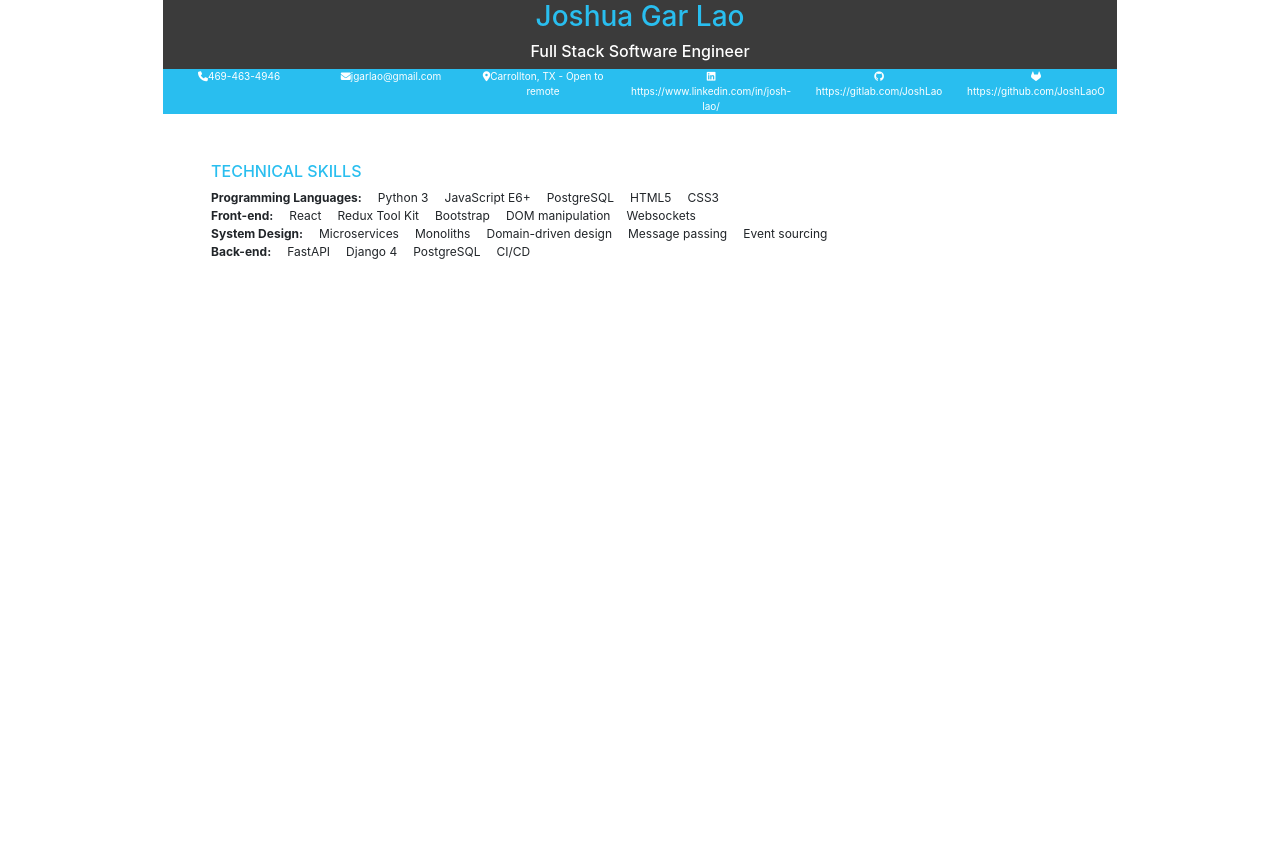
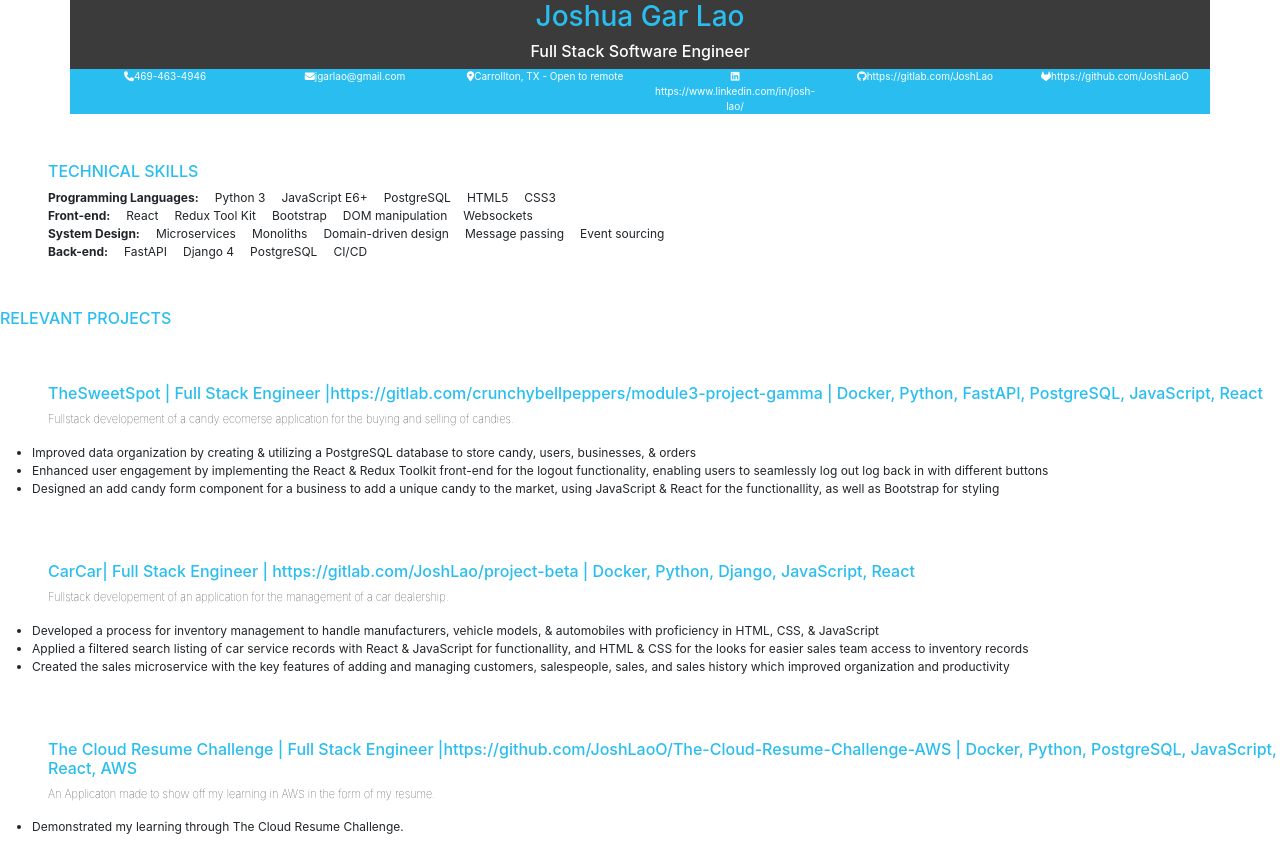
Before and after one commit to JoshLaoO/The-Cloud-Resume-Challenge-AWS, a React (Create React App) app in the folder resume/: page / in a window 1280 px wide. Before the commit the page ends 800 px from the top, so only its background shows below. Built offline with nearby package versions, Linux system fonts and the light colour scheme.

Commit message:
Added my projects section

```diff
--- a/resume/src/App.css
+++ b/resume/src/App.css
@@ -18,7 +18,7 @@ a:link, a:visited, a:hover, a:active{
 #header{
   background-color: rgb(59, 59, 59);
 }
-#name{
+.name{
   color: rgb(41, 190, 239)
 }
 #job-title{
@@ -27,3 +27,10 @@ a:link, a:visited, a:hover, a:active{
 #tech{
   font-size: 12px;
 }
+.caption{
+  font-weight:lighter;
+  font-size: 11px;
+}
+li{
+  font-size: 12px;
+}
--- a/resume/src/App.js
+++ b/resume/src/App.js
@@ -1,11 +1,13 @@
 import './App.css';
 import Header from './Header';
 import TechnicalSkills from './TechnicalSkills';
+import RelevantProjects from './RelevantProjects';
 function App() {
   return (
     <div className="">
       <Header />
       <TechnicalSkills/>
+      <RelevantProjects/>
     </div>
   );
 }
--- a/resume/src/Header.js
+++ b/resume/src/Header.js
@@ -10,7 +10,7 @@ function Header() {
     return (
     <div id='header' className="container">
       <div className="row d-flex flex-row text-center">
-        <h3 id='name'>Joshua Gar Lao</h3>
+        <h3 className='name'>Joshua Gar Lao</h3>
         <h6 id='job-title'>Full Stack Software Engineer</h6>
       </div>
       <div id="links" className='row d-flex text-center justify-content-center'>
--- /dev/null
+++ b/resume/src/RelevantProjects.js
@@ -0,0 +1,69 @@
+
+function RelevantProjects(){
+    const sweetBullets = [
+        "Improved data organization by creating & utilizing a PostgreSQL database to store candy, users, businesses, & orders",
+        "Enhanced user engagement by implementing the React & Redux Toolkit front-end for the logout functionality, enabling users to seamlessly log out log back in with different buttons",
+        "Designed an add candy form component for a business to add a unique candy to the market, using JavaScript & React for the functionallity, as well as Bootstrap for styling"
+    ]
+    const awsBullets = [
+    "Demonstrated my learning through The Cloud Resume Challenge."
+]
+    const carBullets = [
+        "Developed a process for inventory management to handle manufacturers, vehicle models, & automobiles with proficiency in HTML, CSS, & JavaScript",
+        "Applied a filtered search listing of car service records with React & JavaScript for functionallity, and HTML & CSS for the looks for easier sales team access to inventory records",
+        "Created the sales microservice with the key features of adding and managing customers, salespeople, sales, and sales history which improved organization and productivity"
+    ]
+
+    return(
+        <div>
+            <h6 className='name'>RELEVANT PROJECTS</h6>
+            <div>
+                <h6 className='name ps-5 pt-5'>
+                    TheSweetSpot | Full Stack Engineer |https://gitlab.com/crunchybellpeppers/module3-project-gamma | Docker, Python, FastAPI, PostgreSQL, JavaScript, React
+                </h6>
+                <p className="ps-5 caption">
+                Fullstack developement of a candy ecomerse application for the buying and selling of candies.
+                </p>
+                <ul>
+                    {sweetBullets.map(b=> {
+                        return (
+                            <li>{b}</li>
+                        )
+                    })}
+                </ul>
+            </div>
+            <div>
+                <h6 className='name ps-5 pt-5'>
+                CarCar| Full Stack Engineer | https://gitlab.com/JoshLao/project-beta | Docker, Python, Django, JavaScript, React
+                </h6>
+                <p className="ps-5 caption">
+                Fullstack developement of an application for the management of a car dealership.
+                </p>
+                <ul>
+                    {carBullets.map(b=> {
+                        return (
+                            <li>{b}</li>
+                        )
+                    })}
+                </ul>
+            </div>
+            <div>
+                <h6 className='name ps-5 pt-5'>
+                    The Cloud Resume Challenge | Full Stack Engineer |https://github.com/JoshLaoO/The-Cloud-Resume-Challenge-AWS | Docker, Python, PostgreSQL, JavaScript, React, AWS
+                </h6>
+                <p className="ps-5 caption">
+                    An Applicaton made to show off my learning in AWS in the form of my resume.
+                </p>
+                <ul>
+                    {awsBullets.map(b=> {
+                        return (
+                            <li>{b}</li>
+                        )
+                    })}
+                </ul>
+            </div>
+        </div>
+    )
+}
+
+export default RelevantProjects;
--- a/resume/src/TechnicalSkills.js
+++ b/resume/src/TechnicalSkills.js
@@ -30,7 +30,7 @@ function TechnicalSkills(){
     ]
     return(
         <div id='tech' className="p-5">
-            <h6 id='name'>TECHNICAL SKILLS</h6>
+            <h6 className='name'>TECHNICAL SKILLS</h6>
             <div className="d-flex">
                 <div>
                     <b>Programming Languages: </b>
```
